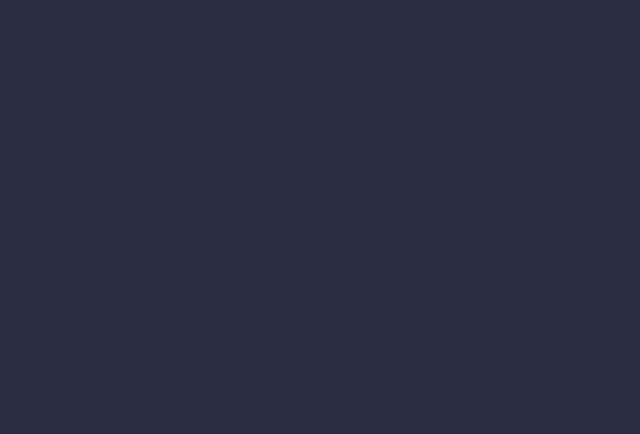
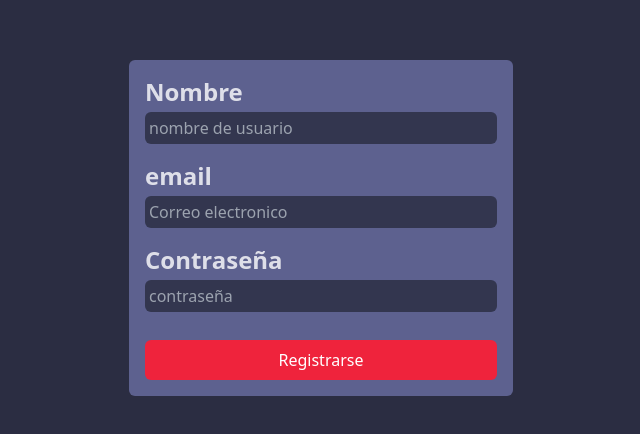
Before and after one commit to Alextredeza/TFG, a React (Vite) app: page /register in a window 1280 px wide. Before the commit this address had no page. Shown: the part 172-606 px from the top of the page, without its empty margins (319-959 px from the left). Built offline with nearby package versions, Linux system fonts and the light colour scheme.

Commit message:
feat register

```diff
--- a/src/App.jsx
+++ b/src/App.jsx
@@ -9,6 +9,7 @@ import Carrito from "./pages/Carrito"
 import CarId from "./pages/CarId"
 import Shop from "./pages/Shop"
 import Login from "./pages/Login"
+import Register from "./pages/register"
 
 function App() {
   return(
@@ -23,6 +24,7 @@ function App() {
           <Route path="config/cookies" element={<Cookies />}/>
           <Route path="carrito" element={<Carrito />}/>
           <Route path="login" element={<Login />}/>
+          <Route path="register" element={<Register />}/>
     </Routes>
   )
 
--- a/src/context/App.jsx
+++ b/src/context/App.jsx
@@ -124,6 +124,7 @@ const AppProvaider = ({ children }) => {
         saveLocalStorage([])
     }
 
+
     const values = {
         cards,
         setFilters,
@@ -134,7 +135,7 @@ const AppProvaider = ({ children }) => {
         removeCardStore,
         dataLocalStorage,
         UserLoginData,
-        clearCardStore
+        clearCardStore,
     }
 
     return (
--- a/src/pages/CarId.jsx
+++ b/src/pages/CarId.jsx
@@ -23,7 +23,7 @@ function CarId() {
 
   const handlerClick = () => {
     addCardStore(car)
-    window.location.href = '/carrito'
+    return <Navigate to="/carrito" state={{ from: location }} />
   }
 
   return (
--- a/src/pages/Carrito.jsx
+++ b/src/pages/Carrito.jsx
@@ -3,15 +3,14 @@ import { useApp } from '../hooks/useApp'
 import { BiX } from 'react-icons/bi'
 import Layout from '../components/Layouts/Layout'
 import { useLocalStorage } from '../hooks/useLocalStorage'
-import { useNavigate } from 'react-router-dom'
+import { useLocation } from 'react-router-dom'
 
 function Carrito() {
 
-  const redirect = useNavigate()
+  const location = useLocation()
 
   const { dataLocalStorage, removeCardStore } = useApp()
   const {
-    data: shopDATA,
     saveData: saveDATA,
   } = useLocalStorage('shop', false)
 
@@ -45,7 +44,7 @@ function Carrito() {
           className='bg-green-500 text-white rounded-md p-2 hover:bg-green-600'
           onClick={() => {
             saveDATA(dataLocalStorage)
-            window.location.href = '/shop'
+            return <Navigate to='/shop' state={{ from: location }} />
           }}
         >
           Comprar
--- a/src/pages/Catalogo.jsx
+++ b/src/pages/Catalogo.jsx
@@ -6,7 +6,7 @@ import { useApp } from '../hooks/useApp'
 import {CardCatologo} from '../components/CardCatologo'
 
 function Catalogo() {
-  const { cards, filter, filters, addCardStore } = useApp()
+  const { cards, filters, addCardStore } = useApp()
 
   return (
     <Layout>
--- a/src/pages/Login.jsx
+++ b/src/pages/Login.jsx
@@ -1,13 +1,12 @@
 import React from 'react'
 import { useLocalStorage } from '../hooks/useLocalStorage'
-import { useApp } from '../hooks/useApp'
-import { Navigate, useLocation } from 'react-router-dom'
+import { Navigate, useLocation, Link } from 'react-router-dom'
 
 const Login = () => {
 
     const location = useLocation()
-    const { UserLoginData } = useApp()
     const { data: login, saveData: setLogin } = useLocalStorage('loggin', false)
+    const { data: users } = useLocalStorage('users', [])
 
     if (login) return (<Navigate to="/catalogo" state={{ from: location }} />)
 
@@ -16,9 +15,14 @@ const Login = () => {
         e.preventDefault()
         let email = e.target.email.value
         let password = e.target.password.value
-        if (email !== UserLoginData.email || password !== UserLoginData.password) return alert('Usuario o contraseña incorrectos')
-        setLogin(UserLoginData)
-        window.location.href = '/catalogo'
+
+        if (!email || !password) return alert('Por favor ingrese todos los campos')
+
+        let usersData = users ? users : []
+        let user = usersData.find(user => user.email === email && user.password === password)
+        if (!user) return alert('Usuario no encontrado')
+        setLogin(user)
+        return <Navigate to="/catalogo" state={{ from: location }} />
     }
 
     return (
@@ -32,6 +36,7 @@ const Login = () => {
                     <label className='font-bold text-2xl text-white mb-2' htmlFor="password">Contraseña</label>
                     <input type="password" name="password" id="password" className='p-1 bg-paletter-bluethird text-white rounded-md' placeholder='contraseña' />
                 </div>
+                <small>¿No tienes cuenta?, <Link to='/register' className='cursor-pointer text-paletter-red'>registrar</Link></small>
                 <button className='bg-paletter-redlight px-1 py-2 rounded-md text-white mt-3 hover:bg-paletter-red'>Iniciar sesión</button>
             </form>
         </div>
--- /dev/null
+++ b/src/pages/register.jsx
@@ -0,0 +1,49 @@
+import React from 'react'
+import { useLocalStorage } from '../hooks/useLocalStorage'
+import { useApp } from '../hooks/useApp'
+import { Navigate, useLocation } from 'react-router-dom'
+
+const Register = () => {
+
+    const { addUsers } = useApp()
+    const location = useLocation()
+    const { data: login, saveData: setLogin } = useLocalStorage('loggin', false)
+    const { data: users, saveData: SetUsers } = useLocalStorage('users', [])
+
+    if (login) return (<Navigate to="/catalogo" state={{ from: location }} />)
+
+
+    const handlerSubmit = (e) => {
+        e.preventDefault()
+        let name = e.target.name.value
+        let email = e.target.email.value
+        let password = e.target.password.value
+
+        let usersData = users ?? []
+        console.log({ usersData });
+        usersData.push({ name, email, password })
+        SetUsers(usersData)
+
+        setLogin({ name, email })
+        return (<Navigate to="/catalogo" state={{ from: location }} />)
+    }
+
+    const LabelWrape = ({ title, type = 'text', id, placeholder }) =>
+        <div className='flex flex-col'>
+            <label className='font-bold text-2xl text-white/80 mb-1' htmlFor={id}>{title}</label>
+            <input name={id} id={id} className='bg-paletter-bluethird p-1 rounded-md text-white' placeholder={placeholder ?? title} type={type} />
+        </div>
+
+    return (
+        <div className='container m-auto p-3 min-h-screen flex items-center justify-center'>
+            <form onSubmit={handlerSubmit} className='bg-paletter-bluesecond rounded-md flex flex-col p-4 w-[24rem] gap-4'>
+                <LabelWrape type='text' title='Nombre' placeholder="nombre de usuario" id='name' />
+                <LabelWrape type='email' title='email' placeholder="Correo electronico" id='email' />
+                <LabelWrape type='password' title='Contraseña' placeholder="contraseña" id='password' />
+                <button className='bg-paletter-redlight px-1 py-2 rounded-md text-white mt-3 hover:bg-paletter-red'>Registrarse</button>
+            </form>
+        </div>
+    )
+}
+
+export default Register
```
